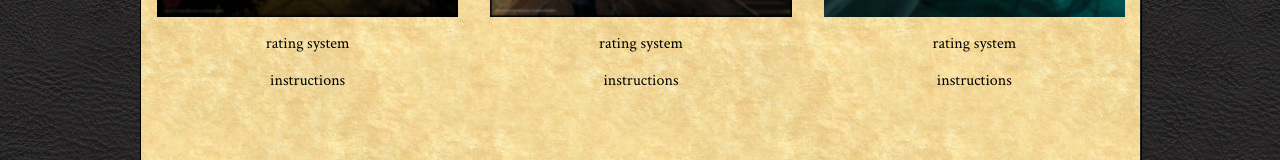
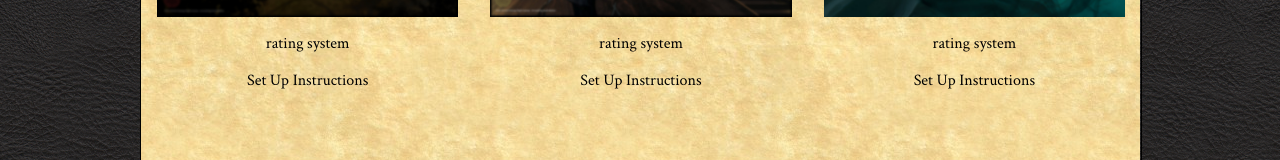
Before and after one commit to bullettrang/arkhamhorror_logger, a React (Create React App) app: page / in a window 1280 px wide. Shown: the part 783-943 px from the top of the page. Built offline with nearby package versions, Linux system fonts and the light colour scheme; a web font is replaced by a local one.

Commit message:
testing merge

```diff
--- a/src/Scenarios/ScenarioCard.js
+++ b/src/Scenarios/ScenarioCard.js
@@ -42,7 +42,7 @@ const ScenarioCard =(props)=>{
                 <AgendaProfilePic bgImg={props.bgImg}/>
             </div>
             <p>{"rating system"}</p>
-            <p>{"instructions"}</p>
+            <p>{"Set Up Instructions"}</p>
         </ScenarioCardWrapper>
     );
 }
--- a/src/Scenarios/ScenarioObjects.js
+++ b/src/Scenarios/ScenarioObjects.js
@@ -20,6 +20,8 @@ import cultist from '../assets/hardbutton.png';
 import tablet from '../assets/tablet.png';
 import tentacle from '../assets/expertbutton.png';
 import eldersign from '../assets/easybutton.png';
+
+//Scenario objects
 const ScenarioObjs=[
     {
     NOZ:
@@ -42,7 +44,8 @@ const ScenarioObjs=[
                         background_image:devourerBackdgroundImage,
                     },
             ],
-            difficulties:[
+            difficulties:
+            [
                 {
                     label:'easy',
                     tokens:[onePlus,onePlus,zero,zero,zero,minusOne,minusOne,minusOne,minusTwo,minusTwo,skull,skull,cultist,tablet,tentacle,eldersign]
```
